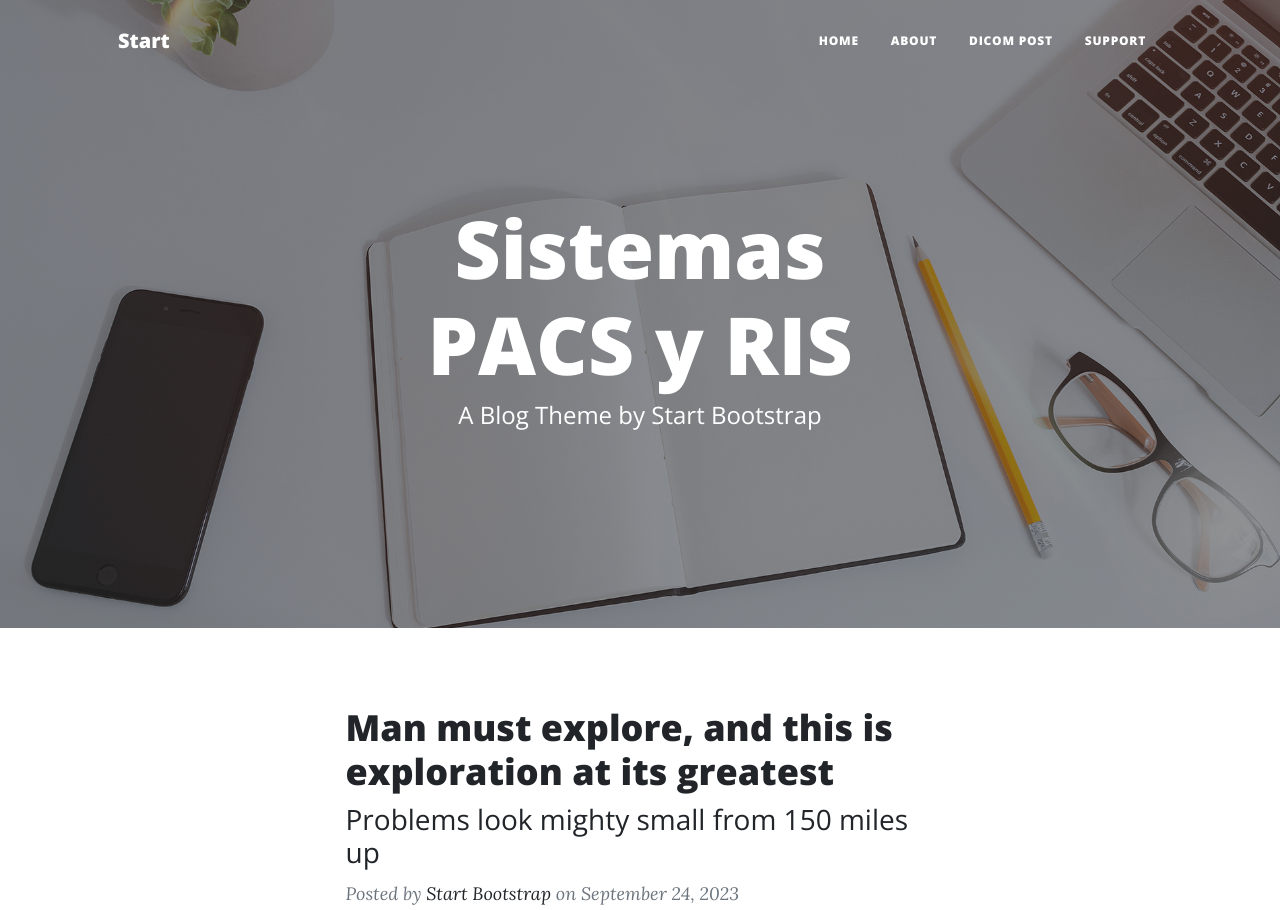
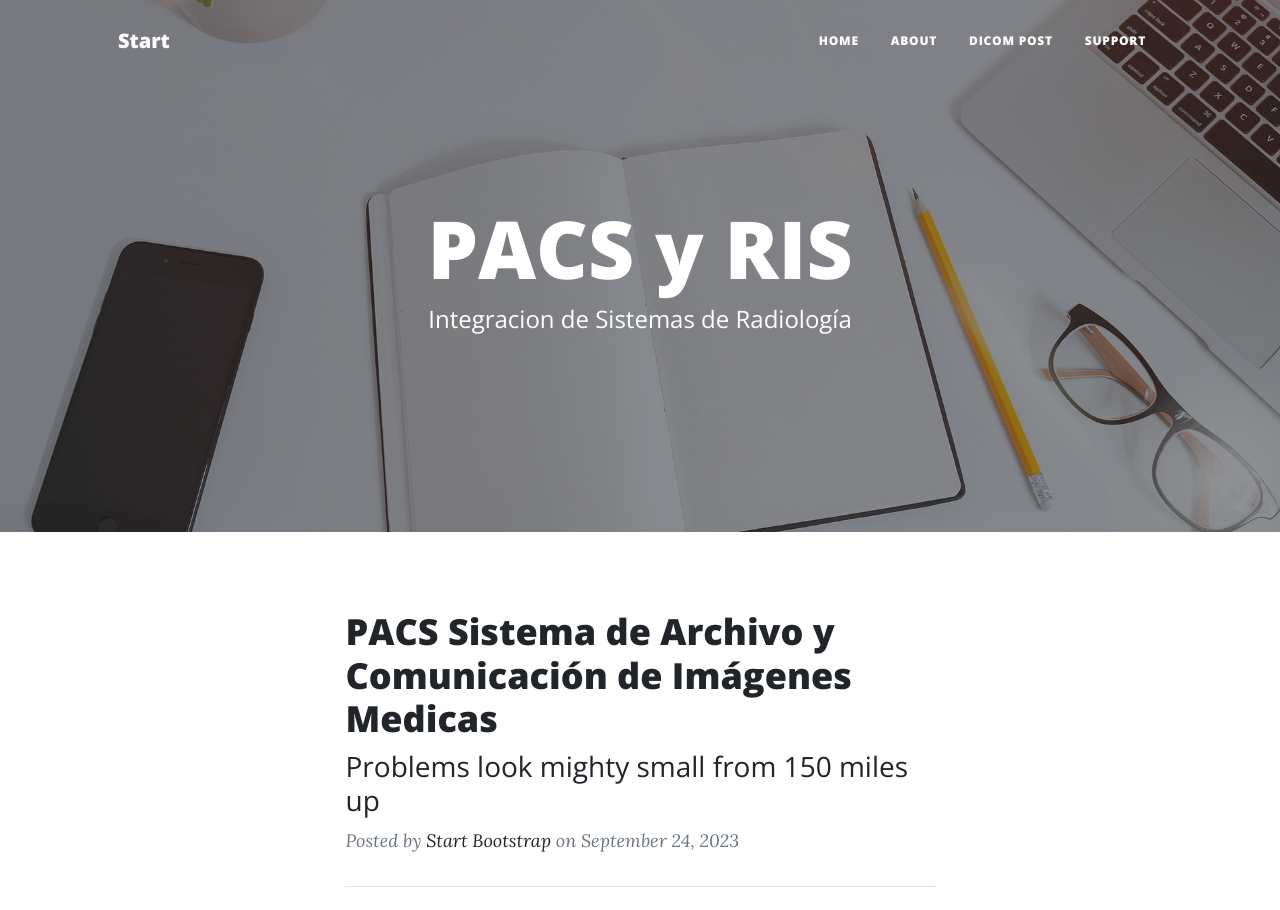
Before and after one commit to sergio-estevez-monsalve/sergio-estevez-monsalve.github.io, a plain HTML site: page index.html in a window 1280 px wide. Shown: the top 910 px of the page. Drawn offline with nearby package versions, Linux system fonts and the light colour scheme.

Commit message:
Update index.html

```diff
--- a/index.html
+++ b/index.html
@@ -43,8 +43,8 @@
                 <div class="row gx-4 gx-lg-5 justify-content-center">
                     <div class="col-md-10 col-lg-8 col-xl-7">
                         <div class="site-heading">
-                            <h1>Sistemas PACS y RIS</h1>
-                            <span class="subheading">A Blog Theme by Start Bootstrap</span>
+                            <h1>PACS y RIS</h1>
+                            <span class="subheading">Integracion de Sistemas de Radiología</span>
                         </div>
                     </div>
                 </div>
@@ -57,7 +57,7 @@
                     <!-- Post preview-->
                     <div class="post-preview">
                         <a href="post.html">
-                            <h2 class="post-title">Man must explore, and this is exploration at its greatest</h2>
+                            <h2 class="post-title">PACS Sistema de Archivo y Comunicación de Imágenes Medicas</h2>
                             <h3 class="post-subtitle">Problems look mighty small from 150 miles up</h3>
                         </a>
                         <p class="post-meta">
```
